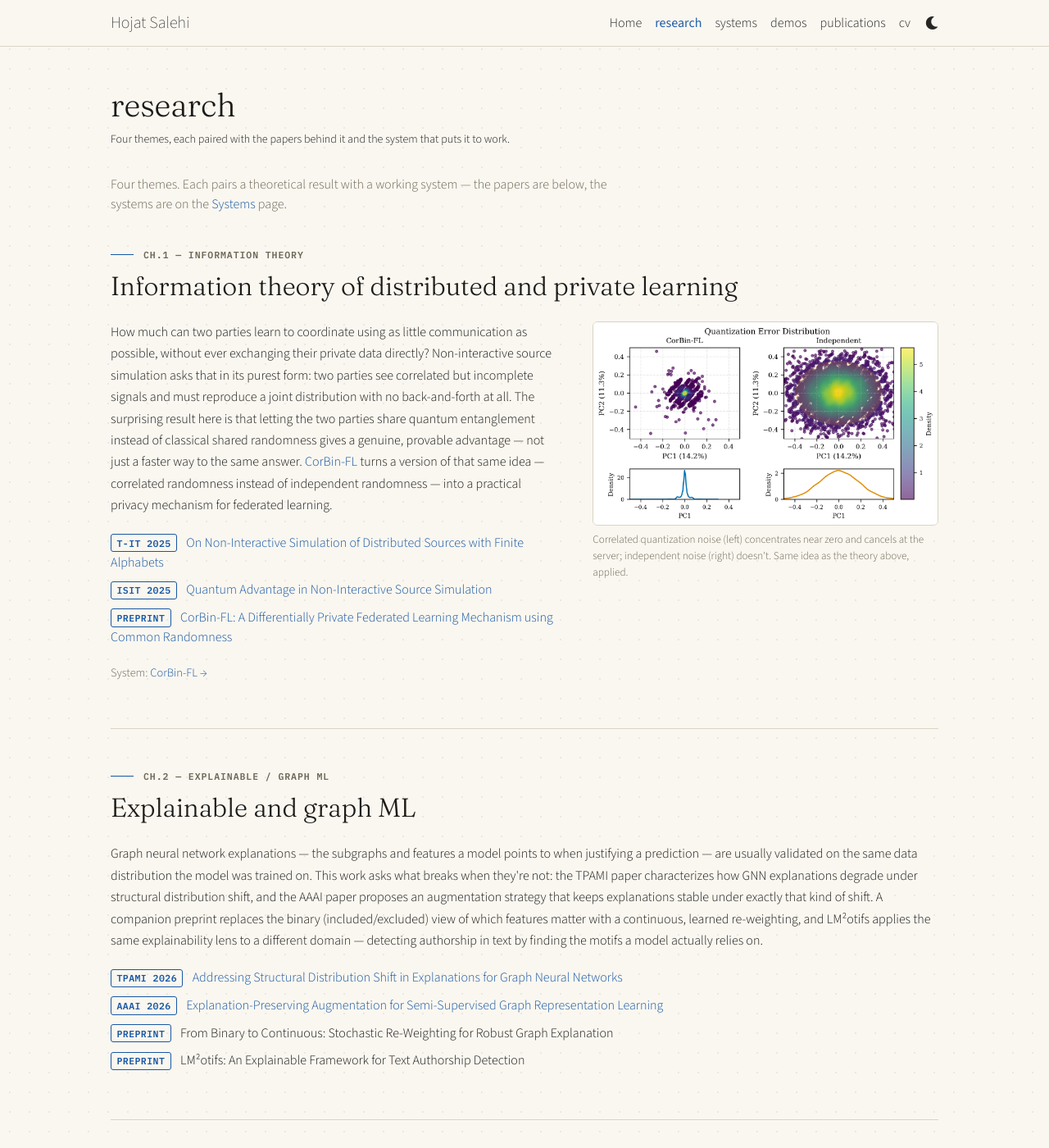
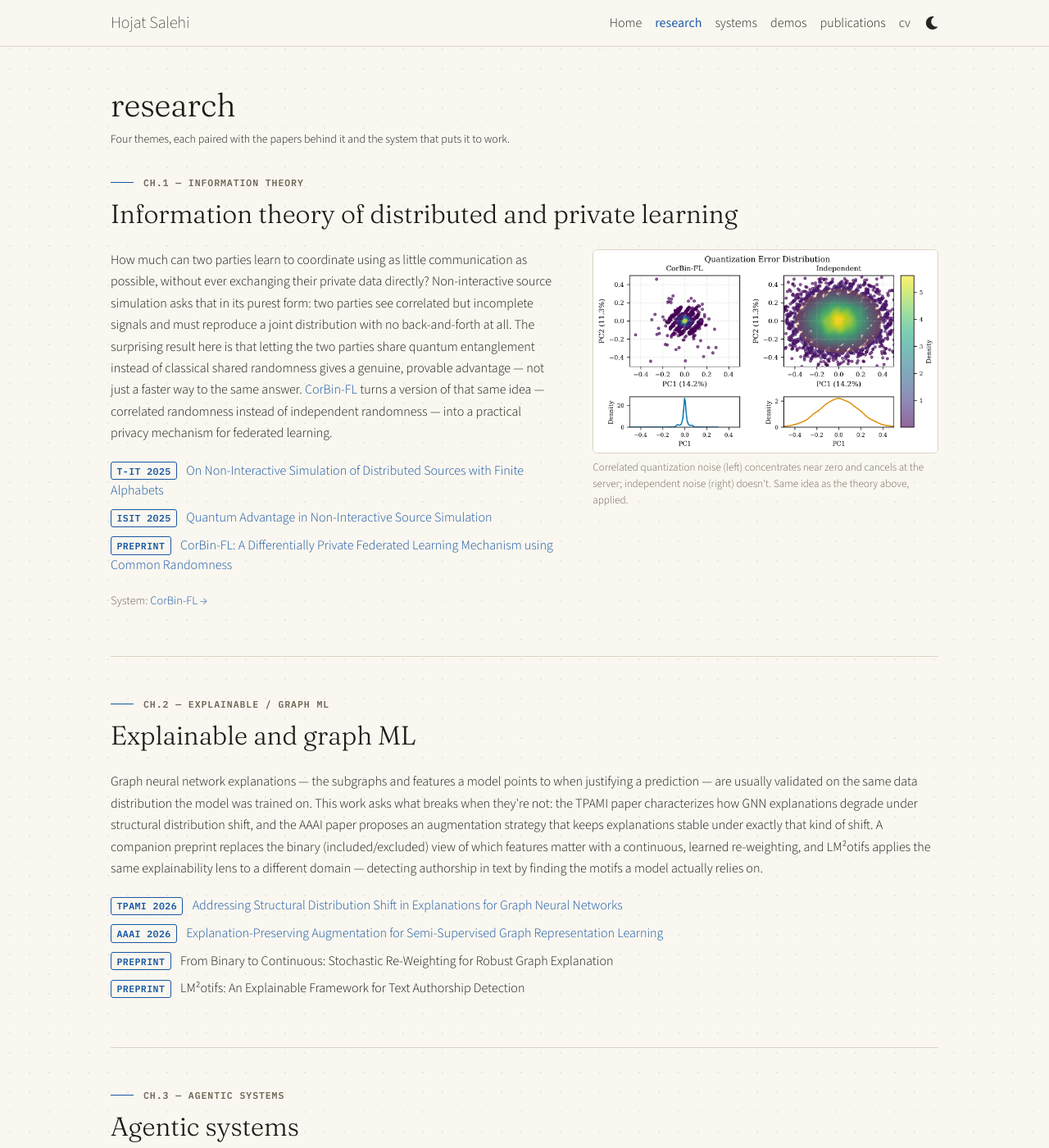
Before and after one commit to Hojat-Salehi/Hojat-Salehi.github.io, a Jekyll site: the page built from _pages/research.md, in a window 1280 px wide and 1400 px high. Shown: the whole window at 82% size. Built offline with Jekyll 4.4.1, drawn with Linux system fonts in a browser that asks for light colours; a style sheet for code colours, icons or effects is not loaded.

Commit message:
Cut internal-design-statement copy from Research/Systems/Demos intros
These paragraphs weren't just redundant with the subtitle already
rendered above them -- they described the page's own construction to
the reader instead of the work itself ("papers are below, systems are
on the Systems page" is a sitemap note; "no feature lists" justifies a
formatting choice; "works offline from a fresh clone" is QA-checklist
language lifted from the brief). Removed the Research and Systems body
paragraphs entirely, trimmed Systems' subtitle, and kept only the
genuine trust claim in Demos' intro.

```diff
--- a/_pages/research.md
+++ b/_pages/research.md
@@ -6,9 +6,6 @@ description: Four themes, each paired with the papers behind it and the system t
 nav: true
 nav_order: 2
 ---
-
-<!-- DRAFT-COPY -->
-<p class="research-intro">Four themes. Each pairs a theoretical result with a working system — the papers are below, the systems are on the <a href="/systems/">Systems</a> page.</p>
 
 <div class="research-themes">
 
--- a/_sass/_research.scss
+++ b/_sass/_research.scss
@@ -1,12 +1,6 @@
 /*******************************************************************************
  * Research page — four theme sections (AGENT_BRIEF.md §6.2).
  ******************************************************************************/
-
-.research-intro {
-  color: var(--global-text-color-light);
-  max-width: 640px;
-  margin-bottom: 2.5rem;
-}
 
 .research-themes {
   display: flex;
```
Also changed, not shown: NOTES.md (+4 -0 lines), _pages/demos.md (+1 -1 lines), _pages/systems.md (+1 -4 lines).
